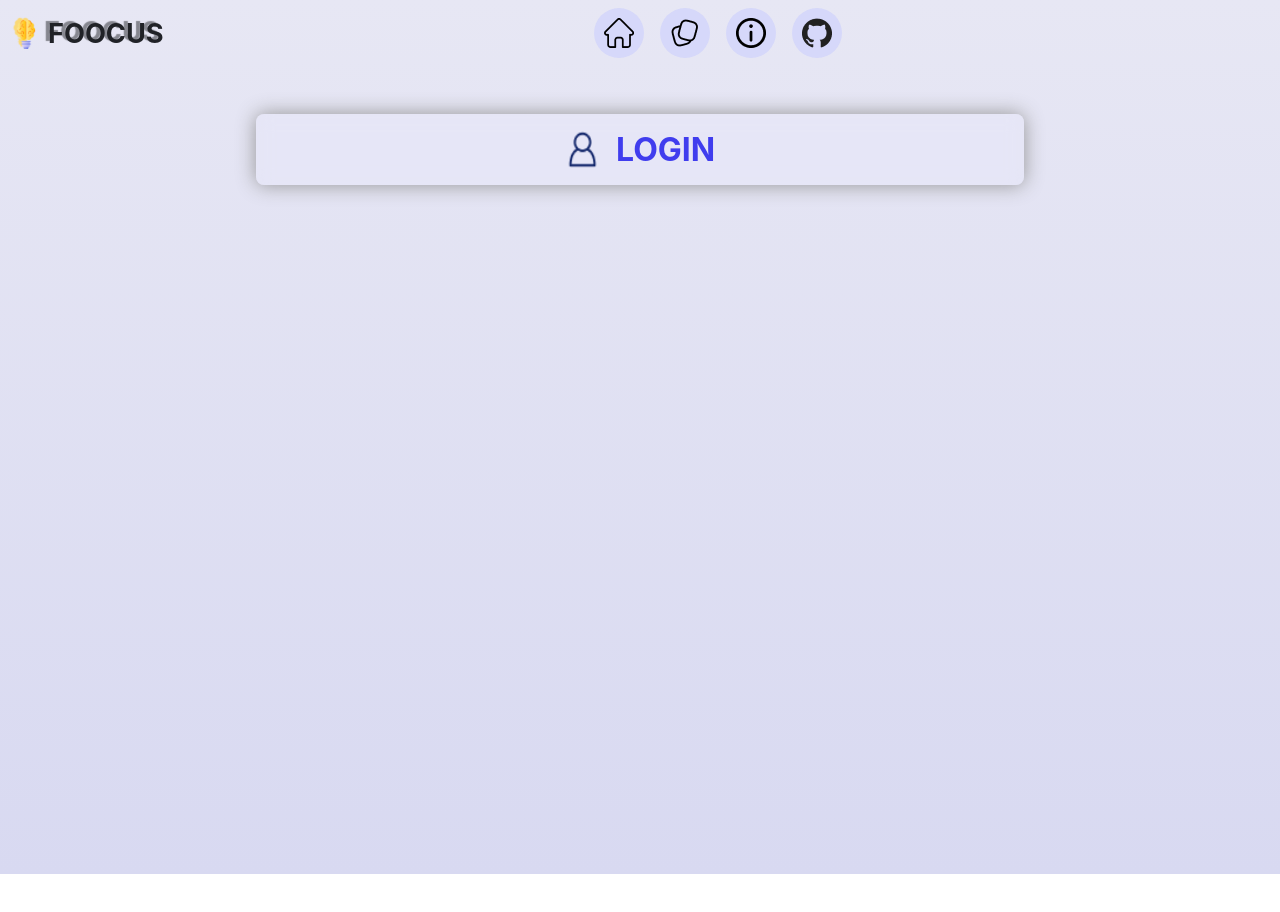
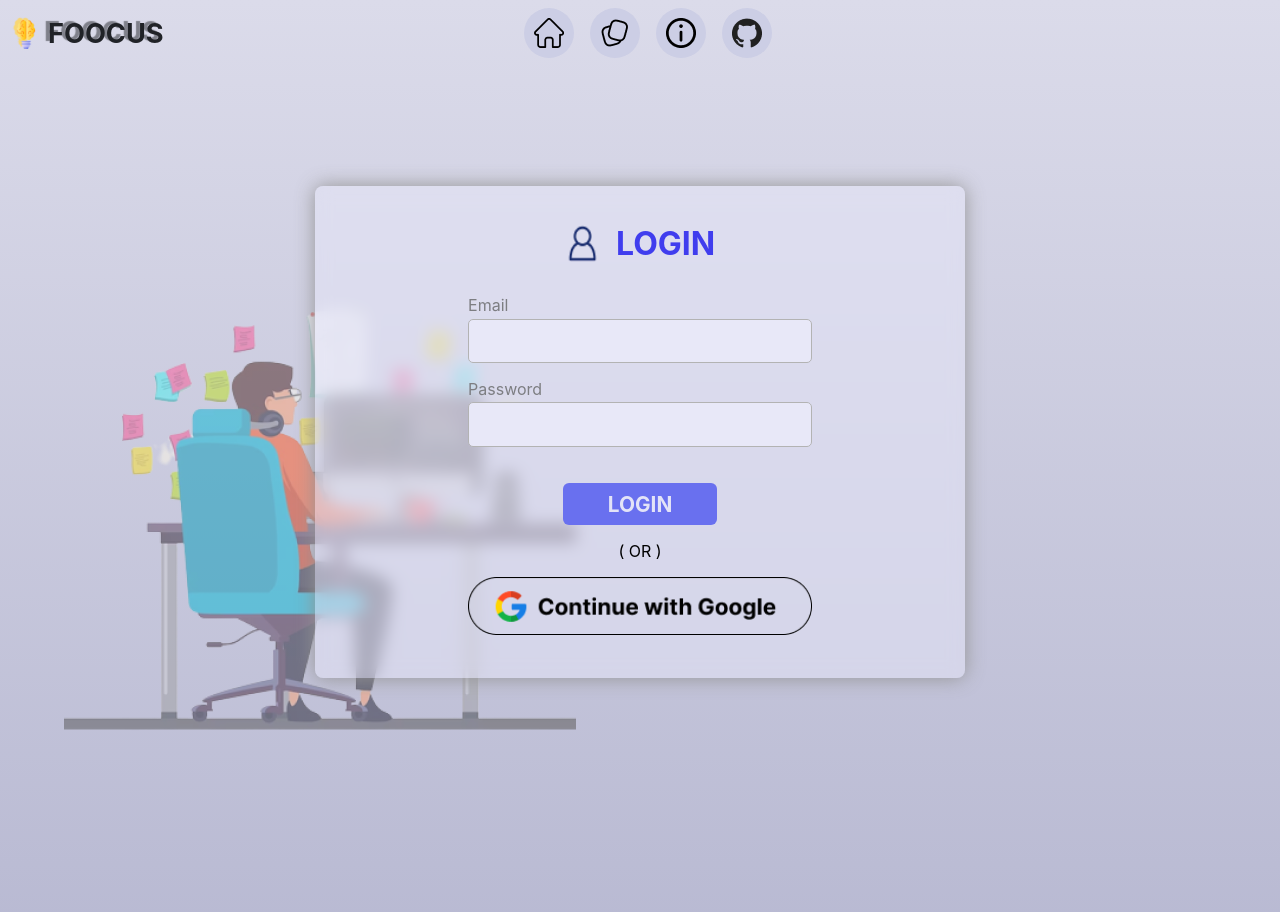
Before and after one commit to 1447bits/foocus, a React app: page / in a window 1280 px wide. Before the commit the page ends 874 px from the top, so only its background shows below. Built offline with nearby package versions, Linux system fonts and the light colour scheme.

Commit message:
added login page

```diff
--- a/package.json
+++ b/package.json
@@ -6,9 +6,10 @@
     "@testing-library/jest-dom": "^5.16.5",
     "@testing-library/react": "^13.4.0",
     "@testing-library/user-event": "^13.5.0",
+    "framer-motion": "^10.12.4",
     "react": "^18.2.0",
     "react-dom": "^18.2.0",
-    "react-scripts": "5.0.1",
+    "react-scripts": "^5.0.1",
     "web-vitals": "^2.1.4"
   },
   "scripts": {
--- a/src/components/Nav.js
+++ b/src/components/Nav.js
@@ -6,41 +6,65 @@ import navInfo from "../icons/nav-info.png"
 import navGithub from "../icons/nav-github.png"
 import navBucket from "../icons/nav-bucket.png"
 
+import { motion } from "framer-motion";
+import { type } from "@testing-library/user-event/dist/type";
+
 export class Nav extends React.Component {
 
     render() {
         const navIconStyles = {
-            width : "50px",
-            height : "50px",
-            background : "#D6D8FA",
-            borderRadius : "50%",
-            display : "flex",
-            justifyContent : "center",
-            alignItems : "center",
-            cursor : "pointer"
+            width: "50px",
+            height: "50px",
+            // background: "#d7d8ec",
+            background: "#cccee5",
+            borderRadius: "25px",
+            fontWeight :"bold",
+            fontSize : "1.1em",
+            display: "flex",
+            justifyContent: "left",
+            overflow: "hidden",
+            gap: "1em",
+            alignItems: "center",
+            cursor: "pointer",
+            transition: "0.3s",
+            paddingInline : "10px",
+        }
+        const OnHoverStyles = {
+            width: 'fit-content'
         }
 
-        return <div id="nav-bar" style={{padding: "0.5em", display: "flex"}}>
-            <span id="nav-logo" style={{display : "flex", gap : "0.5em", alignItems:"center"}}>
-                <img src={navIcon} style={{width : "2em"}} />
-                <h1 style={{ fontSize : "1.7em", color : "#202227", textShadow : "-4px -2px 1px rgba(32, 34, 39, 0.49)" }}>
+        return <div id="nav-bar" style={{ padding: "0.5em", display: "flex" }}>
+            <div id="nav-logo" style={{ display: "flex", gap: "0.5em", alignItems: "center" }}>
+                <img src={navIcon} style={{ width: "2em" }} alt="icon" />
+                <h1 style={{
+                    fontSize: "1.7em",
+                    color: "#202227",
+                    textShadow: "-4px -2px 1px rgba(32, 34, 39, 0.49)"
+                }}>
                     FOOCUS
                 </h1>
-            </span>
-            <span id="nav-icons" style={{ display: "flex", marginInline: "auto", gap: "1em" }}>
-                <span className="nav-icon" style={navIconStyles} >
-                    <img src={navHome} />
-                </span>
-                <span className="nav-icon" style={navIconStyles} >
-                    <img src={navBucket} />
-                </span>
-                <span className="nav-icon" style={navIconStyles} >
-                    <img src={navInfo} />
-                </span>
-                <span className="nav-icon" style={navIconStyles} >
-                    <img src={navGithub} />
-                </span>
-            </span>
+            </div>
+            <div id="nav-icons" style={{display : "flex", marginLeft: "calc((50vw - (200px + (1em * 5)))", gap: "1em" }}>
+                <motion.div className="nav-icon" style={navIconStyles}
+                // whileHover={OnHoverStyles}
+                // transition={{type: "just"}}
+                >
+                    <img src={navHome} alt="icon" />
+                    <p>Home</p>
+                </motion.div>
+                <motion.div className="nav-icon" style={navIconStyles} >
+                    <img src={navBucket} alt="icon" />
+                    <p>Home</p>
+                </motion.div>
+                <motion.div className="nav-icon" style={navIconStyles} >
+                    <img src={navInfo} alt="icon" />
+                    <p>Home</p>
+                </motion.div>
+                <motion.div className="nav-icon" style={navIconStyles} >
+                    <img src={navGithub} alt="icon" />
+                    <p>Home</p>
+                </motion.div>
+            </div>
         </div>
     }
 }
--- a/src/index.css
+++ b/src/index.css
@@ -4,7 +4,8 @@
   box-sizing: border-box;
 }
 #root {
-  background: linear-gradient(#e7e7f4, #d8d9f1);
+  /* background: linear-gradient(#e7e7f4, #d8d9f1); */
+  background: linear-gradient(#dbdbea, #b8b9d2);
 }
 body {
   margin: 0;
--- a/src/pages/LoginPage.js
+++ b/src/pages/LoginPage.js
@@ -1,25 +1,97 @@
 import React from "react";
 import ProfileIcon from "../icons/profile-icon.png"
+import googleSignin from "../images/googlesignin.png"
+import LoginPageBG from "../images/loginpageBG.png"
 
 export class LoginPage extends React.Component {
     render() {
+        const labelStyles = {
+            display: "flex",
+            flexDirection: "column",
+            gap: "0.2em",
+            color: "#7D7E82",
+        }
+        const inputStyles = {
+            // width: "60%",
+            color: "#7D7F56",
+            background: "#E8E8F8",
+            fontSize: "1.5em",
+            padding: "0.3em",
+            borderRadius: "5px",
+            border: "1px solid #B3B3B3"
+        }
+
         return <div id="LoginPage"
             style={{ height: "95vh" }}
         >
+            <div id="loginPageBG"
+            style={{
+                position: "absolute",
+                top: "30vh",
+                left :"5vw",
+            }}
+            >
+                <img src={LoginPageBG} width={"100%"} alt="background"/>
+            </div>
             <div id="loginbox"
-                style={{ width: "60%",
-                marginInline: "auto",
-                marginTop: "3em",
-                padding: "1em",
-                background: "rgba(232, 232, 250, 0.5)",
-                boxShadow: "0px 0px 20px #959595",
-                backdropFilter: "blur(8px)",
-                borderRadius: "0.5em" }}
+                style={{
+                    width: "60%",
+                    maxWidth: "650px",
+                    marginInline: "auto",
+                    marginTop: "15vh",
+                    padding: "3%",
+                    background: "rgba(232, 232, 250, 0.5)",
+                    boxShadow: "0px 0px 20px #959595",
+                    backdropFilter: "blur(8px)",
+                    borderRadius: "0.5em"
+                }}
             >
-                <span style={{ display : "flex" , gap: "1em", marginInline: "auto", width: "fit-content"}}>
-                    <img src={ProfileIcon} style={{ width: "2.2em" }} />
+                <span style={{ display: "flex", gap: "1em", marginInline: "auto", width: "fit-content" }}>
+                    <img src={ProfileIcon} style={{ width: "2.2em" }} alt="icon" />
                     <h1 style={{ color: "#403DEE" }}>LOGIN</h1>
                 </span>
+                <div id="loginInputs" style={{
+                    display: "flex",
+                    flexDirection: "column",
+                    width: "60%",
+                    marginInline: "auto",
+                    marginTop: "2em",
+                    gap: "1em"
+                }}>
+                    <label style={labelStyles}>
+                        Email
+                        <input style={inputStyles} type="text" />
+                    </label>
+                    <label style={labelStyles}>
+                        Password
+                        <input style={inputStyles} type="password" />
+                    </label>
+                    <button id="LoginBtn" style={{
+                        all: "unset",
+                        background: "#6970EF",
+                        textAlign: "center",
+                        padding: "0.4em",
+                        borderRadius: "6px",
+                        marginInline: "auto",
+                        color: "#E3E3F7",
+                        fontWeight: "bold",
+                        width: "40%",
+                        cursor :"pointer",
+                        fontSize: "1.3em",
+                        marginTop: "1em",
+                    }}>
+                        LOGIN
+                    </button>
+                    <span style={{ textAlign: "center" }}>
+                        ( OR )
+                    </span>
+                    <span>
+                        <img src={googleSignin}
+                            width={"100%"}
+                            alt="google-signin"
+                        />
+                    </span>
+                </div>
 
             </div>
         </div>
```
Also changed, not shown: src/images/googlesignin.png (added), src/images/loginpageBG.png (added), 1 other file.
